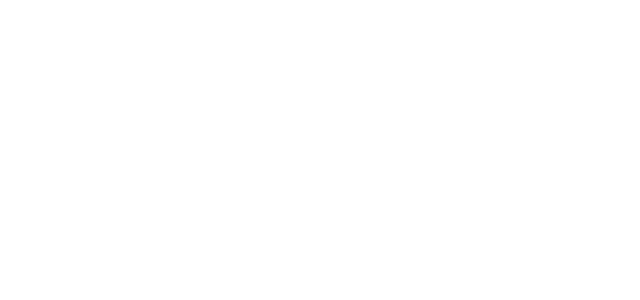
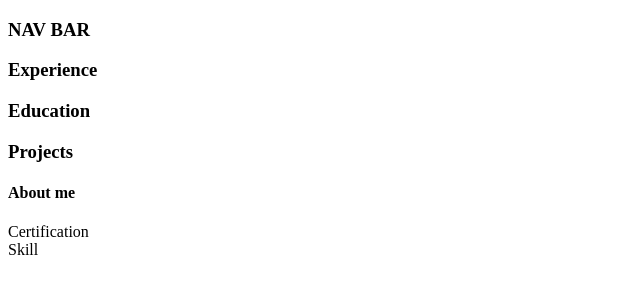
Before and after one commit to yaangha/Portfolio, a React (Create React App) app: page / in a window 1280 px wide. Shown: the top 300 px of the page, without its empty margins (0-640 px from the left). Built offline with nearby package versions, Linux system fonts and the light colour scheme.

Commit message:
practice

```diff
--- a/src/App.js
+++ b/src/App.js
@@ -1,6 +1,14 @@
 function App() {
   return (
-    <div></div>
+    <div>
+      <h3>NAV BAR</h3>
+      <h3>Experience</h3>
+      <h3>Education</h3>
+      <h3>Projects</h3>
+      <h4>About me</h4>
+      <div>Certification</div>
+      <div>Skill</div>
+    </div>
   );
 }
 
```
